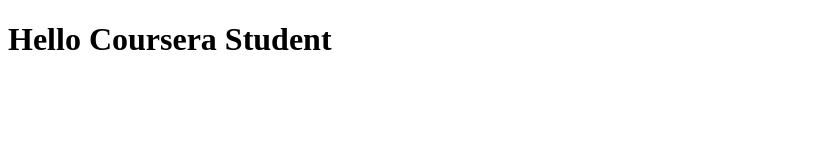
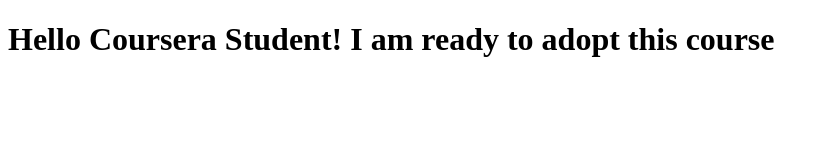
Before and after one commit to prashant-08/coursera-test, a plain HTML site: page index.html in a window 1280 px wide. Shown: the whole page, without its empty margins (0-829 px from the left). Drawn offline with Linux system fonts and the light colour scheme.

Commit message:
Next version of web file.

```diff
--- a/index.html
+++ b/index.html
@@ -7,6 +7,6 @@
     <title>hello coursera</title>
 </head>
 <body>
-    <h1>Hello Coursera Student</h1>
+    <h1>Hello Coursera Student! I am ready to adopt this course</h1>
 </body>
 </html>
```
